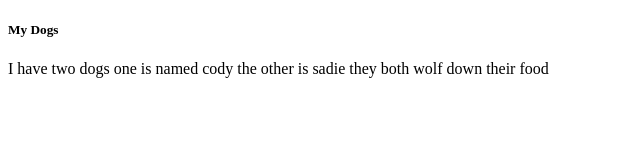
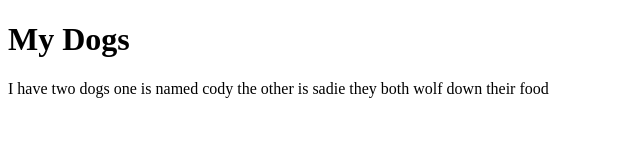
Before and after one commit to Chris-Waldron/Chris-Waldron.github.io, a plain HTML site: page index.html in a window 1280 px wide. Shown: the whole page, without its empty margins (0-640 px from the left). Drawn offline with Linux system fonts and the light colour scheme.

Commit message:
Update index.html

```diff
--- a/index.html
+++ b/index.html
@@ -4,7 +4,7 @@
    <title> Dogs </title>
  </head>
  <body>
-  <h5> My Dogs </h5>
+  <h1> My Dogs </h1>
   <p> I have two dogs one is named cody the other is sadie they both wolf down their food   </p>
  </body>
 </html>
```
